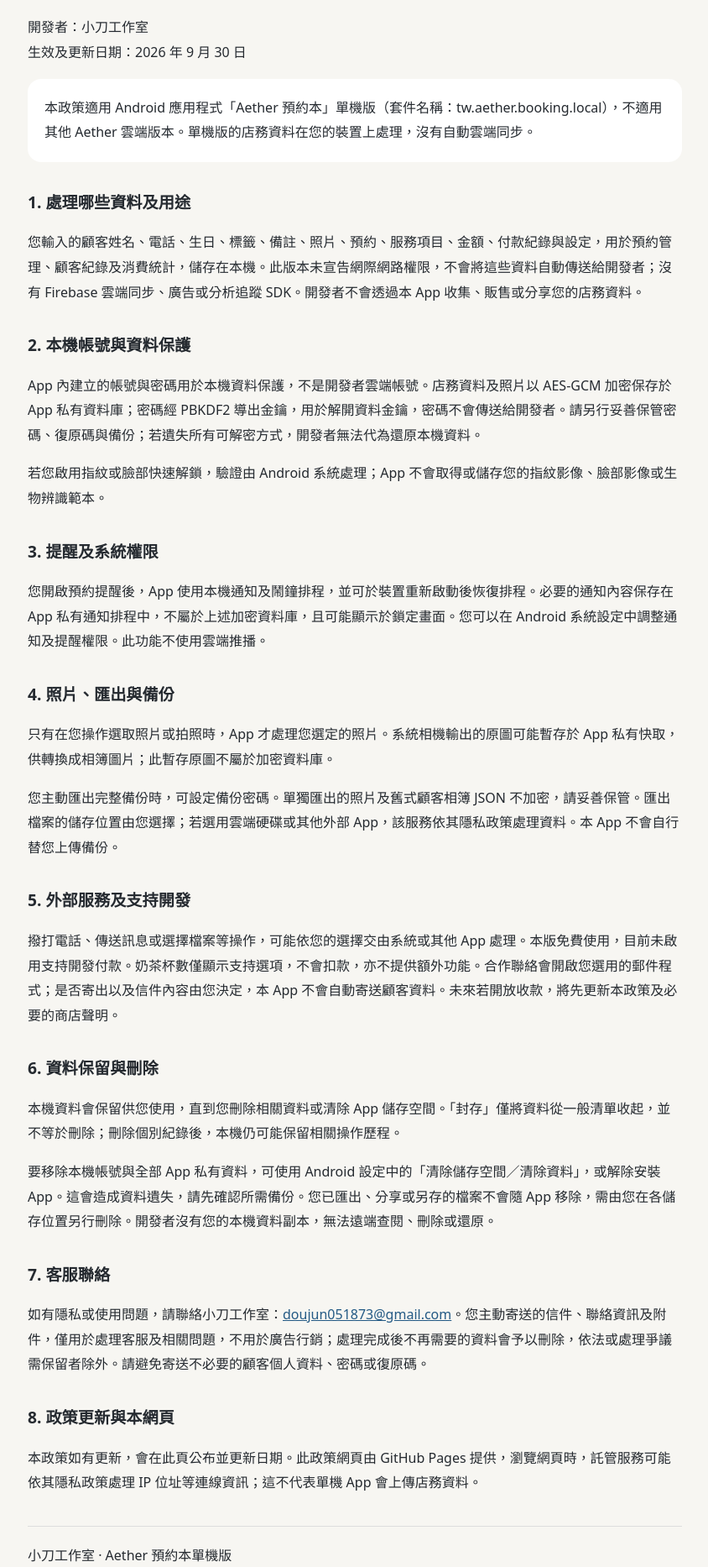
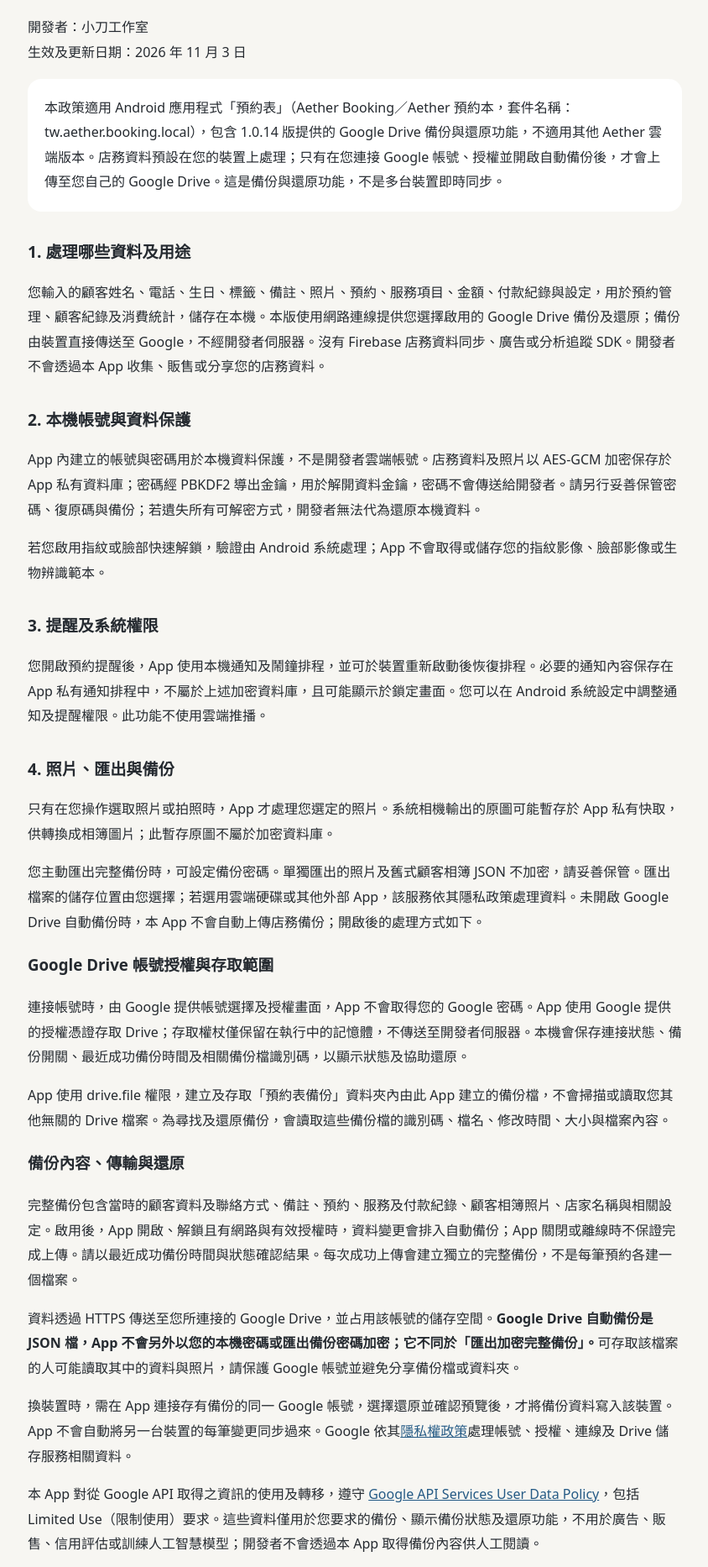
Before and after one commit to jun051873-art/uuuuuuuuuuu, a plain HTML site: page privacy-local.html in a window 1280 px wide. Shown: the part 154-2020 px from the top of the page at 84% size, without its empty margins (217-1061 px from the left). Drawn offline with Linux system fonts and the light colour scheme.

Commit message:
Update booking privacy policy for optional Google Drive backup and restore

```diff
--- a/privacy-local.html
+++ b/privacy-local.html
@@ -1,10 +1,10 @@
 <!doctype html>
 <html lang="zh-Hant"><head><meta charset="utf-8"><meta name="viewport" content="width=device-width,initial-scale=1"><title>Aether 預約本單機版｜隱私權政策</title><style>body{margin:0;background:#f7f6f2;color:#252a30;font-family:system-ui,sans-serif;line-height:1.85}main{max-width:780px;margin:auto;padding:40px 24px 72px}h1{line-height:1.4}h2{font-size:1.2rem;margin-top:30px}a{color:#245a85;overflow-wrap:anywhere}.note{background:#fff;padding:20px;border-radius:16px}footer{margin-top:36px;border-top:1px solid #ddd;padding-top:20px}</style></head><body><main>
 <h1>Aether 預約本單機版<br>隱私權政策</h1>
-<p>開發者：小刀工作室<br>生效及更新日期：2026 年 9 月 30 日</p>
-<p class="note">本政策適用 Android 應用程式「Aether 預約本」單機版（套件名稱：tw.aether.booking.local），不適用其他 Aether 雲端版本。單機版的店務資料在您的裝置上處理，沒有自動雲端同步。</p>
+<p>開發者：小刀工作室<br>生效及更新日期：2026 年 11 月 3 日</p>
+<p class="note">本政策適用 Android 應用程式「預約表」（Aether Booking／Aether 預約本，套件名稱：tw.aether.booking.local），包含 1.0.14 版提供的 Google Drive 備份與還原功能，不適用其他 Aether 雲端版本。店務資料預設在您的裝置上處理；只有在您連接 Google 帳號、授權並開啟自動備份後，才會上傳至您自己的 Google Drive。這是備份與還原功能，不是多台裝置即時同步。</p>
 <h2>1. 處理哪些資料及用途</h2>
-<p>您輸入的顧客姓名、電話、生日、標籤、備註、照片、預約、服務項目、金額、付款紀錄與設定，用於預約管理、顧客紀錄及消費統計，儲存在本機。此版本未宣告網際網路權限，不會將這些資料自動傳送給開發者；沒有 Firebase 雲端同步、廣告或分析追蹤 SDK。開發者不會透過本 App 收集、販售或分享您的店務資料。</p>
+<p>您輸入的顧客姓名、電話、生日、標籤、備註、照片、預約、服務項目、金額、付款紀錄與設定，用於預約管理、顧客紀錄及消費統計，儲存在本機。本版使用網路連線提供您選擇啟用的 Google Drive 備份及還原；備份由裝置直接傳送至 Google，不經開發者伺服器。沒有 Firebase 店務資料同步、廣告或分析追蹤 SDK。開發者不會透過本 App 收集、販售或分享您的店務資料。</p>
 <h2>2. 本機帳號與資料保護</h2>
 <p>App 內建立的帳號與密碼用於本機資料保護，不是開發者雲端帳號。店務資料及照片以 AES-GCM 加密保存於 App 私有資料庫；密碼經 PBKDF2 導出金鑰，用於解開資料金鑰，密碼不會傳送給開發者。請另行妥善保管密碼、復原碼與備份；若遺失所有可解密方式，開發者無法代為還原本機資料。</p>
 <p>若您啟用指紋或臉部快速解鎖，驗證由 Android 系統處理；App 不會取得或儲存您的指紋影像、臉部影像或生物辨識範本。</p>
@@ -12,14 +12,25 @@
 <p>您開啟預約提醒後，App 使用本機通知及鬧鐘排程，並可於裝置重新啟動後恢復排程。必要的通知內容保存在 App 私有通知排程中，不屬於上述加密資料庫，且可能顯示於鎖定畫面。您可以在 Android 系統設定中調整通知及提醒權限。此功能不使用雲端推播。</p>
 <h2>4. 照片、匯出與備份</h2>
 <p>只有在您操作選取照片或拍照時，App 才處理您選定的照片。系統相機輸出的原圖可能暫存於 App 私有快取，供轉換成相簿圖片；此暫存原圖不屬於加密資料庫。</p>
-<p>您主動匯出完整備份時，可設定備份密碼。單獨匯出的照片及舊式顧客相簿 JSON 不加密，請妥善保管。匯出檔案的儲存位置由您選擇；若選用雲端硬碟或其他外部 App，該服務依其隱私政策處理資料。本 App 不會自行替您上傳備份。</p>
+<p>您主動匯出完整備份時，可設定備份密碼。單獨匯出的照片及舊式顧客相簿 JSON 不加密，請妥善保管。匯出檔案的儲存位置由您選擇；若選用雲端硬碟或其他外部 App，該服務依其隱私政策處理資料。未開啟 Google Drive 自動備份時，本 App 不會自動上傳店務備份；開啟後的處理方式如下。</p>
+<h3>Google Drive 帳號授權與存取範圍</h3>
+<p>連接帳號時，由 Google 提供帳號選擇及授權畫面，App 不會取得您的 Google 密碼。App 使用 Google 提供的授權憑證存取 Drive；存取權杖僅保留在執行中的記憶體，不傳送至開發者伺服器。本機會保存連接狀態、備份開關、最近成功備份時間及相關備份檔識別碼，以顯示狀態及協助還原。</p>
+<p>App 使用 drive.file 權限，建立及存取「預約表備份」資料夾內由此 App 建立的備份檔，不會掃描或讀取您其他無關的 Drive 檔案。為尋找及還原備份，會讀取這些備份檔的識別碼、檔名、修改時間、大小與檔案內容。</p>
+<h3>備份內容、傳輸與還原</h3>
+<p>完整備份包含當時的顧客資料及聯絡方式、備註、預約、服務及付款紀錄、顧客相簿照片、店家名稱與相關設定。啟用後，App 開啟、解鎖且有網路與有效授權時，資料變更會排入自動備份；App 關閉或離線時不保證完成上傳。請以最近成功備份時間與狀態確認結果。每次成功上傳會建立獨立的完整備份，不是每筆預約各建一個檔案。</p>
+<p>資料透過 HTTPS 傳送至您所連接的 Google Drive，並占用該帳號的儲存空間。<strong>Google Drive 自動備份是 JSON 檔，App 不會另外以您的本機密碼或匯出備份密碼加密；它不同於「匯出加密完整備份」。</strong>可存取該檔案的人可能讀取其中的資料與照片，請保護 Google 帳號並避免分享備份檔或資料夾。</p>
+<p>換裝置時，需在 App 連接存有備份的同一 Google 帳號，選擇還原並確認預覽後，才將備份資料寫入該裝置。App 不會自動將另一台裝置的每筆變更同步過來。Google 依其<a href="https://policies.google.com/privacy">隱私權政策</a>處理帳號、授權、連線及 Drive 儲存服務相關資料。</p>
+<p>本 App 對從 Google API 取得之資訊的使用及轉移，遵守 <a href="https://developers.google.com/terms/api-services-user-data-policy">Google API Services User Data Policy</a>，包括 Limited Use（限制使用）要求。這些資料僅用於您要求的備份、顯示備份狀態及還原功能，不用於廣告、販售、信用評估或訓練人工智慧模型；開發者不會透過本 App 取得備份內容供人工閱讀。</p>
 <h2>5. 外部服務及支持開發</h2>
 <p>撥打電話、傳送訊息或選擇檔案等操作，可能依您的選擇交由系統或其他 App 處理。本版免費使用，目前未啟用支持開發付款。奶茶杯數僅顯示支持選項，不會扣款，亦不提供額外功能。合作聯絡會開啟您選用的郵件程式；是否寄出以及信件內容由您決定，本 App 不會自動寄送顧客資料。未來若開放收款，將先更新本政策及必要的商店聲明。</p>
 <h2>6. 資料保留與刪除</h2>
 <p>本機資料會保留供您使用，直到您刪除相關資料或清除 App 儲存空間。「封存」僅將資料從一般清單收起，並不等於刪除；刪除個別紀錄後，本機仍可能保留相關操作歷程。</p>
 <p>要移除本機帳號與全部 App 私有資料，可使用 Android 設定中的「清除儲存空間／清除資料」，或解除安裝 App。這會造成資料遺失，請先確認所需備份。您已匯出、分享或另存的檔案不會隨 App 移除，需由您在各儲存位置另行刪除。開發者沒有您的本機資料副本，無法遠端查閱、刪除或還原。</p>
+<h3>停止備份、撤銷授權與刪除雲端資料</h3>
+<p>您可在 App 的 Google Drive 備份設定關閉「自動備份」，停止後續自動上傳；已開始的傳輸可能仍會完成。點選「解除連接」會清除 App 的連接狀態並嘗試撤銷授權。您也可在 <a href="https://myaccount.google.com/connections">Google 帳號的第三方連線設定</a>中移除本 App 的存取權。</p>
+<p>關閉備份、解除連接、撤銷授權或解除安裝 App，都不會自動刪除已存入 Google Drive 的備份。本版不會自動清理歷史備份；本機刪除某筆資料，也不會移除舊備份中仍含有的副本。若要移除雲端副本，請自行到 Google Drive「預約表備份」資料夾刪除相關檔案，並依需要清空垃圾桶；Google 的保留及刪除處理依其服務政策。您另外下載、分享或匯出的副本，也需在各自位置刪除。若不希望重新產生備份，請先關閉自動備份。</p>
 <h2>7. 客服聯絡</h2>
 <p>如有隱私或使用問題，請聯絡小刀工作室：<a href="mailto:doujun051873@gmail.com">doujun051873@gmail.com</a>。您主動寄送的信件、聯絡資訊及附件，僅用於處理客服及相關問題，不用於廣告行銷；處理完成後不再需要的資料會予以刪除，依法或處理爭議需保留者除外。請避免寄送不必要的顧客個人資料、密碼或復原碼。</p>
 <h2>8. 政策更新與本網頁</h2>
-<p>本政策如有更新，會在此頁公布並更新日期。此政策網頁由 GitHub Pages 提供，瀏覽網頁時，託管服務可能依其隱私政策處理 IP 位址等連線資訊；這不代表單機 App 會上傳店務資料。</p>
+<p>本政策如有更新，會在此頁公布並更新日期。此政策網頁由 GitHub Pages 提供，瀏覽網頁時，託管服務可能依其隱私政策處理 IP 位址等連線資訊；政策網頁本身不會讀取您的店務資料；App 的可選雲端備份處理方式依本政策第 4 節所述。</p>
 <footer>小刀工作室 · Aether 預約本單機版</footer></main></body></html>
```
